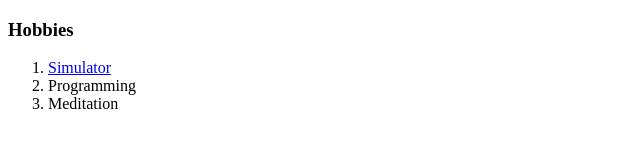
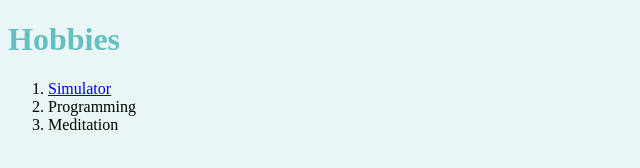
Before and after one commit to Brandon0427/cv, a plain HTML site: page hobbies.html in a window 1280 px wide. Shown: the whole page, without its empty margins (0-640 px from the left). Drawn offline with Linux system fonts and the light colour scheme.

Commit message:
Update hobbies.html
Update hobbies with css

```diff
--- a/hobbies.html
+++ b/hobbies.html
@@ -4,10 +4,11 @@
 <head>
     <meta charset="UTF-8">
     <title>Brandon's Personal Site 🌑 | Hobbies</title>
+    <link rel="stylesheet" href="css/styles.css">
 </head>
 
 <body>
-    <h3>Hobbies</h3>
+    <h1>Hobbies</h1>
     <!--Listas numeradas-->
     <ol>
         <li><a href="https://racenet.com/">Simulator</a></li>
```
